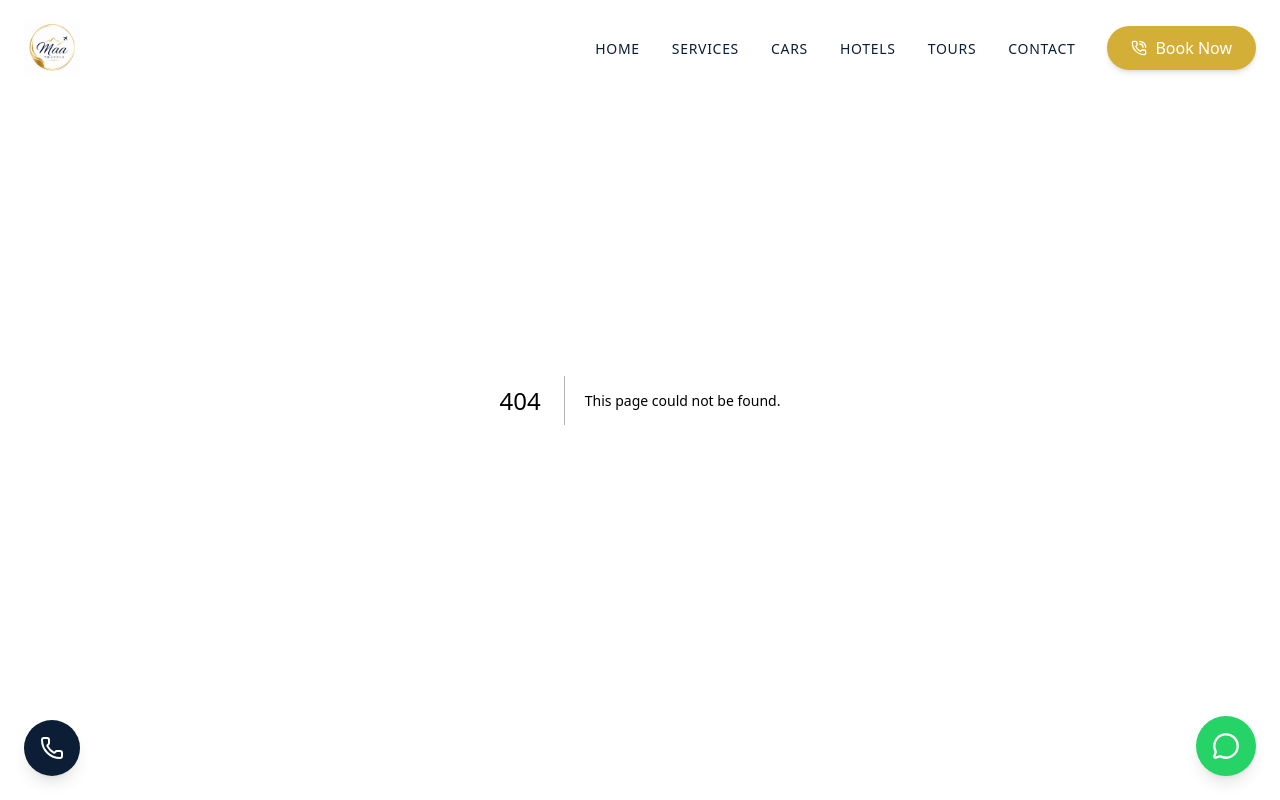
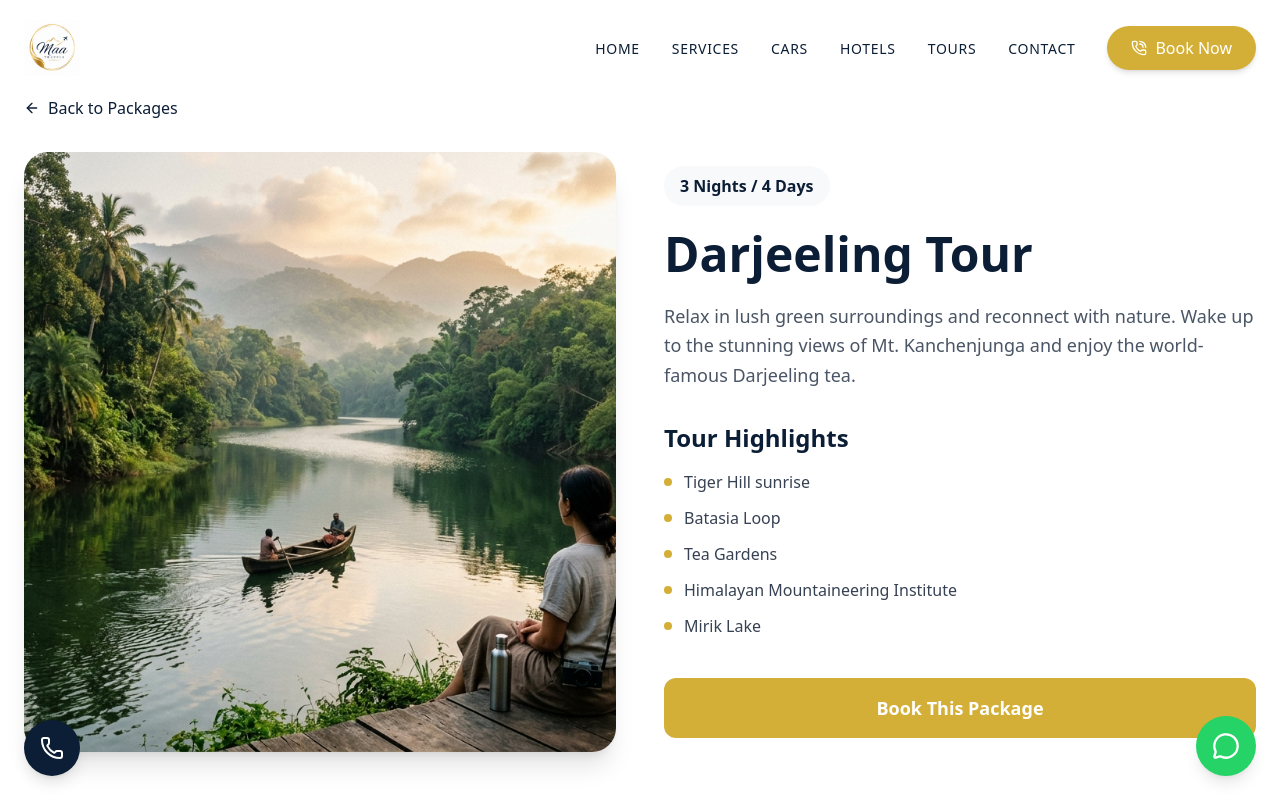
Before and after one commit to Shantanu2705/Maa-Travels, a Next.js app: page /packages/darjeeling in a window 1280 px wide. Before the commit this address had no page. Shown: the top 800 px of the page. Built offline with nearby package versions, Linux system fonts and the light colour scheme.

Commit message:
Update button text and create package detail page

```diff
--- /dev/null
+++ b/src/app/packages/[id]/page.tsx
@@ -0,0 +1,104 @@
+import Image from "next/image";
+import Link from "next/link";
+import { ArrowLeft } from "lucide-react";
+import { openWhatsApp, PREDEFINED_MESSAGES } from "@/lib/whatsapp";
+import CTA from "@/components/sections/CTA";
+
+// In a real app, this would come from a database or CMS
+const getPackageDetails = (id: string) => {
+  const packages = {
+    sikkim: {
+      title: "Sikkim",
+      description: "Experience the serene beauty of the mountains and refreshing misty mornings. Explore the breathtaking landscapes, beautiful monasteries, and vibrant culture of Sikkim.",
+      image: "/images/tour-1.jpg",
+      highlights: ["Gangtok sightseeing", "Tsomgo Lake", "Baba Mandir", "Nathula Pass (optional)", "Pelling"],
+      duration: "5 Nights / 6 Days",
+    },
+    darjeeling: {
+      title: "Darjeeling",
+      description: "Relax in lush green surroundings and reconnect with nature. Wake up to the stunning views of Mt. Kanchenjunga and enjoy the world-famous Darjeeling tea.",
+      image: "/images/tour-2.jpg",
+      highlights: ["Tiger Hill sunrise", "Batasia Loop", "Tea Gardens", "Himalayan Mountaineering Institute", "Mirik Lake"],
+      duration: "3 Nights / 4 Days",
+    },
+    dooars: {
+      title: "Dooars",
+      description: "Quick and refreshing getaways to recharge your energy. Discover the rich wildlife and dense forests of the Dooars region.",
+      image: "/images/tour-3.jpg",
+      highlights: ["Jaldapara National Park", "Gorumara National Park", "Buxa Tiger Reserve", "Murti River", "Tea Estate Visit"],
+      duration: "4 Nights / 5 Days",
+    },
+  };
+
+  return packages[id as keyof typeof packages] || null;
+};
+
+export default function PackageDetails({ params }: { params: { id: string } }) {
+  const packageDetails = getPackageDetails(params.id);
+
+  if (!packageDetails) {
+    return (
+      <div className="min-h-screen flex items-center justify-center">
+        <div className="text-center">
+          <h1 className="text-2xl font-bold mb-4">Package not found</h1>
+          <Link href="/" className="text-brand-gold hover:underline">
+            Return to Home
+          </Link>
+        </div>
+      </div>
+    );
+  }
+
+  return (
+    <main className="pt-24 pb-12">
+      <div className="container mx-auto px-4 md:px-6">
+        <Link href="/#tours" className="inline-flex items-center text-brand-navy hover:text-brand-gold mb-8 transition-colors">
+          <ArrowLeft className="w-4 h-4 mr-2" />
+          Back to Packages
+        </Link>
+
+        <div className="grid grid-cols-1 lg:grid-cols-2 gap-12 mb-16">
+          <div className="relative h-[400px] lg:h-[600px] rounded-3xl overflow-hidden shadow-xl">
+            <Image
+              src={packageDetails.image}
+              alt={packageDetails.title}
+              fill
+              className="object-cover"
+            />
+          </div>
+
+          <div className="flex flex-col justify-center">
+            <div className="inline-block bg-brand-light text-brand-navy font-semibold px-4 py-2 rounded-full mb-6 w-fit">
+              {packageDetails.duration}
+            </div>
+            <h1 className="text-4xl md:text-5xl font-bold text-brand-navy mb-6">
+              {packageDetails.title} Tour
+            </h1>
+            <p className="text-lg text-gray-600 mb-8 leading-relaxed">
+              {packageDetails.description}
+            </p>
+
+            <h3 className="text-2xl font-bold text-brand-navy mb-4">Tour Highlights</h3>
+            <ul className="space-y-3 mb-10">
+              {packageDetails.highlights.map((highlight, index) => (
+                <li key={index} className="flex items-center text-gray-700">
+                  <div className="w-2 h-2 bg-brand-gold rounded-full mr-3" />
+                  {highlight}
+                </li>
+              ))}
+            </ul>
+
+            <button
+              onClick={() => openWhatsApp(`${PREDEFINED_MESSAGES.tour} I am interested in the ${packageDetails.title} package.`)}
+              className="bg-brand-gold hover:bg-brand-yellow text-white font-bold py-4 px-8 rounded-xl text-lg transition-colors duration-300 w-full sm:w-auto text-center"
+            >
+              Book This Package
+            </button>
+          </div>
+        </div>
+      </div>
+
+      <CTA />
+    </main>
+  );
+}
--- a/src/components/sections/CarBooking.tsx
+++ b/src/components/sections/CarBooking.tsx
@@ -60,7 +60,7 @@ export default function CarBooking() {
                     onClick={() => openWhatsApp(PREDEFINED_MESSAGES.car)}
                     className="w-full sm:w-auto inline-block border-2 border-brand-navy text-brand-navy hover:bg-brand-navy hover:text-white font-medium px-6 py-2 rounded-full transition-colors duration-300"
                   >
-                    View Package
+                    View Cars
                   </button>
                   <button
                     onClick={() => openWhatsApp(PREDEFINED_MESSAGES.car)}
--- a/src/components/sections/HotelBooking.tsx
+++ b/src/components/sections/HotelBooking.tsx
@@ -64,7 +64,7 @@ export default function HotelBooking() {
                     onClick={() => openWhatsApp(PREDEFINED_MESSAGES.hotel)}
                     className="w-full bg-transparent border-2 border-white text-white hover:bg-white hover:text-brand-navy font-semibold py-2.5 rounded-xl transition-colors duration-300"
                   >
-                    View Package
+                    View Hotels
                   </button>
                   <button
                     onClick={() => openWhatsApp(PREDEFINED_MESSAGES.hotel)}
--- a/src/components/sections/TourPackages.tsx
+++ b/src/components/sections/TourPackages.tsx
@@ -4,6 +4,7 @@ import Image from "next/image";
 import { openWhatsApp, PREDEFINED_MESSAGES } from "@/lib/whatsapp";
 import { SectionHeading } from "@/components/ui/SectionHeading";
 import { motion } from "framer-motion";
+import Link from "next/link";
 import { ArrowRight } from "lucide-react";
 
 const tours = [
@@ -58,15 +59,13 @@ export default function TourPackages() {
                     {tour.description}
                   </p>
                   <div className="flex items-center justify-between mt-4">
-                    <button
-                      onClick={(e) => {
-                        e.stopPropagation();
-                        openWhatsApp(PREDEFINED_MESSAGES.tour);
-                      }}
+                    <Link
+                      href={`/packages/${tour.title.toLowerCase()}`}
+                      onClick={(e) => e.stopPropagation()}
                       className="text-white text-sm font-medium hover:text-brand-gold transition-colors duration-300 border border-white hover:border-brand-gold px-4 py-1.5 rounded-full"
                     >
                       View Package
-                    </button>
+                    </Link>
                     <button
                       className="flex items-center text-brand-gold font-medium hover:text-white transition-colors duration-300"
                       onClick={(e) => {
```
